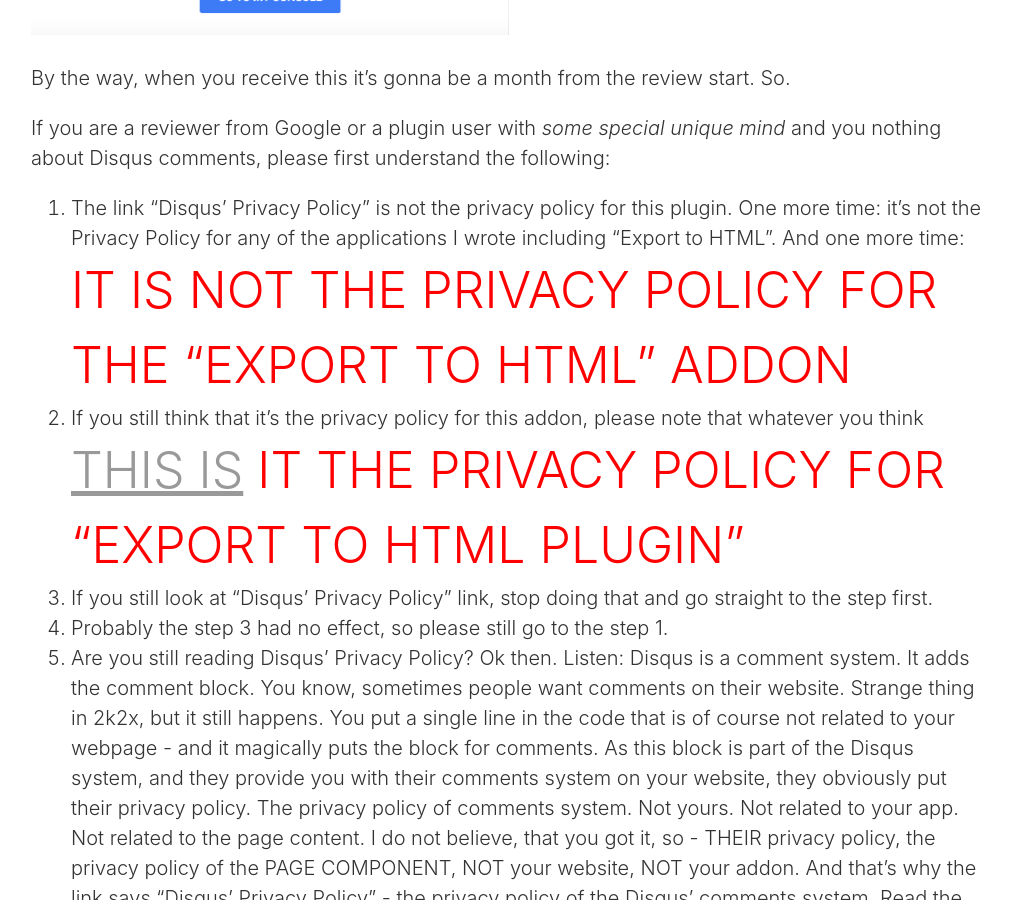
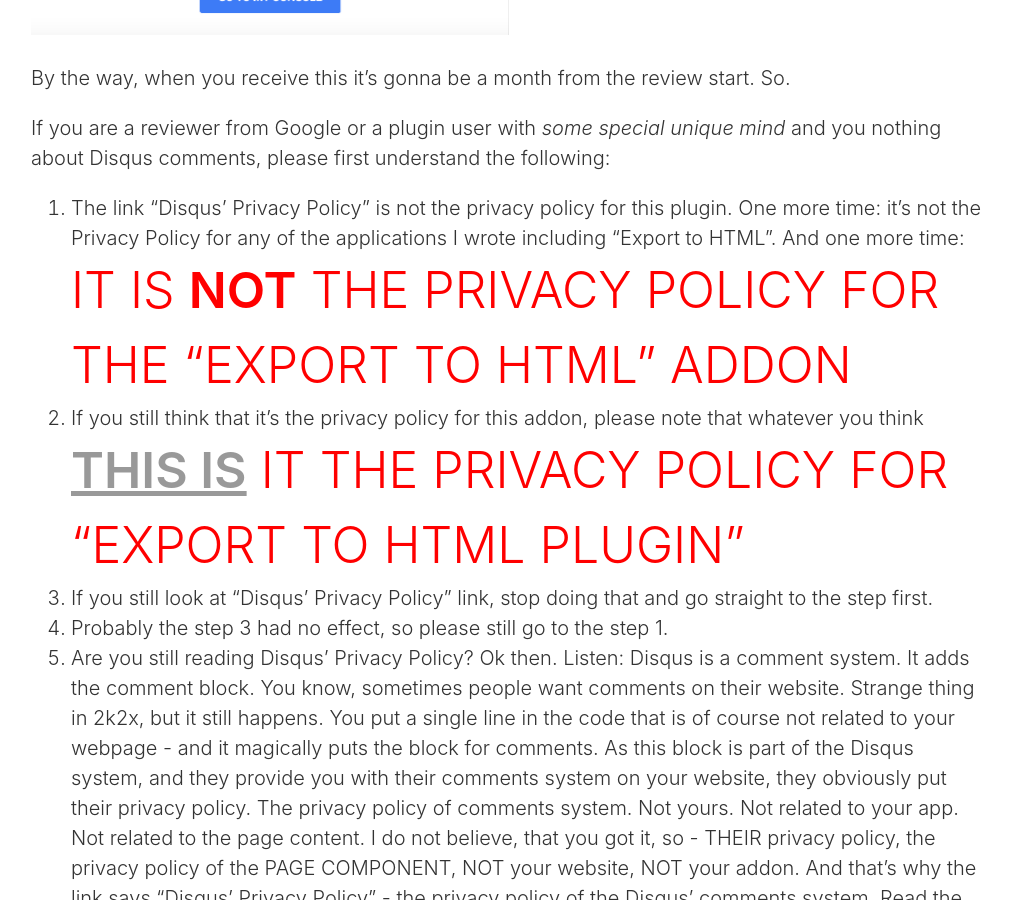
Before and after one commit to yeswolf/yeswolf.github.io, a Jekyll site: the page built from _posts/2018-08-13-plugins.md, in a window 1280 px wide and 900 px high, scrolled down 7700 px. Shown: the whole window, without its empty margins (129-1140 px from the left). Built offline with Jekyll 4.4.1, drawn with Linux system fonts in a browser that asks for light colours; nearby versions of some CDN libraries; comment, search, counter and statistics services are not loaded.

Commit message:
I do not think that big red text is enough. Probably, some bold text will help. Черт, как перестать орать?

```diff
--- a/_posts/2018-08-13-plugins.md
+++ b/_posts/2018-08-13-plugins.md
@@ -197,7 +197,7 @@ Sometimes bookmarks generated for errors are not removed from the document becau
 1. [ImgApp](https://github.com/tanaikech/ImgApp)
 2. [GoogleDoc2Html](https://github.com/oazabir/GoogleDoc2Html) - borrowed initial version from here.
 
-# <span style="color:red">Big RED LINE about Privacy Policy for this app - specially for Google reviewers</span>
+# <span style="color:red">**Big RED LINE about Privacy Policy for this app - specially for Google reviewers**</span>
 Dislaimer for typical user: if you think "Man, why such a big red text", you probably never received something like that during the review of your addon:
 
 <a href="/assets/images/review.png" data-lightbox="image-1" data-title="Brilliant review skills">
@@ -207,8 +207,8 @@ Dislaimer for typical user: if you think "Man, why such a big red text", you pro
 By the way, when you receive this it's gonna be a month from the review start. So.
 
 If you are a reviewer from Google or a plugin user with _some special unique mind_ and you nothing about Disqus comments, please first understand the following:
-1. The link "Disqus' Privacy Policy" is not the privacy policy for this plugin. One more time: it's not the Privacy Policy for any of the applications I wrote including "Export to HTML". And one more time: <span style="color:red; font-size: 250%">IT IS NOT THE PRIVACY POLICY FOR THE "EXPORT TO HTML" ADDON</span>
-2. If you still think that it's the privacy policy for this addon, please note that whatever you think <span style="color:red; font-size: 250%"><a href="https://yeswolf.github.io/plugins/2020/04/03/privacy.html">THIS IS</a> IT THE PRIVACY POLICY FOR "EXPORT TO HTML PLUGIN"</span>
+1. The link "Disqus' Privacy Policy" is not the privacy policy for this plugin. One more time: it's not the Privacy Policy for any of the applications I wrote including "Export to HTML". And one more time: <span style="color:red; font-size: 250%">IT IS **NOT** THE PRIVACY POLICY FOR THE "EXPORT TO HTML" ADDON</span>
+2. If you still think that it's the privacy policy for this addon, please note that whatever you think <span style="color:red; font-size: 250%"><a href="https://yeswolf.github.io/plugins/2020/04/03/privacy.html">**THIS IS**</a> IT THE PRIVACY POLICY FOR "EXPORT TO HTML PLUGIN"</span>
 3. If you still look at "Disqus' Privacy Policy" link, stop doing that and go straight to the step first.
 4. Probably the step 3 had no effect, so please still go to the step 1.
 5. Are you still reading Disqus' Privacy Policy? Ok then. Listen: Disqus is a comment system. It adds the comment block. You know, sometimes people want comments on their website. Strange thing in 2k2x, but it still happens. You put a single line in the code that is of course not related to your webpage - and it magically puts the block for comments. As this block is part of the Disqus system, and they provide you with their comments system on your website, they obviously put their privacy policy. The privacy policy of comments system. Not yours. Not related to your app. Not related to the page content. I do not believe, that you got it, so - THEIR privacy policy, the privacy policy of the PAGE COMPONENT, NOT your website, NOT your addon. And that's why the link says "Disqus' Privacy Policy" - the privacy policy of the Disqus' comments system. Read the [Wiki](https://en.wikipedia.org/wiki/Disqus) after all.
```
